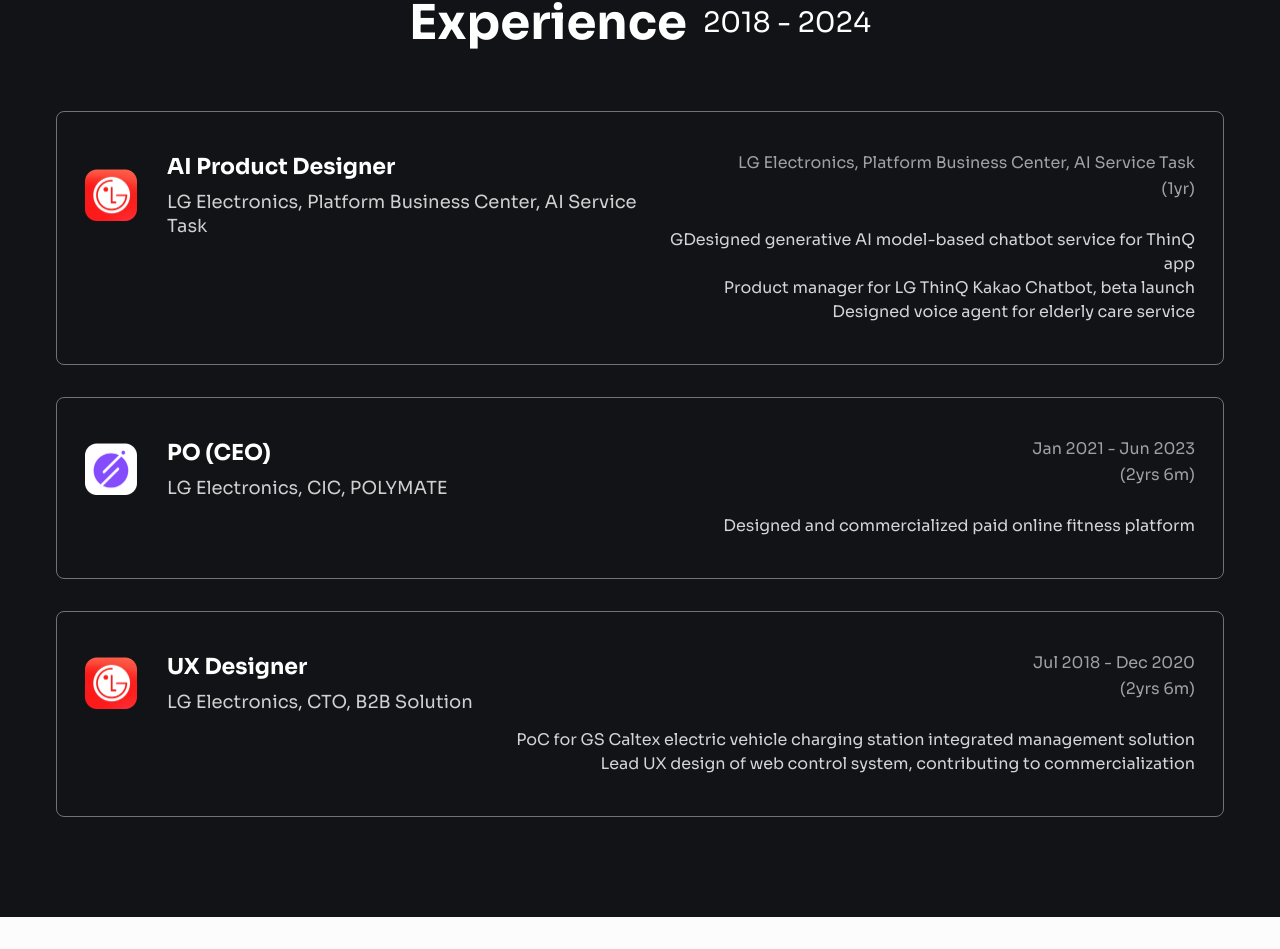
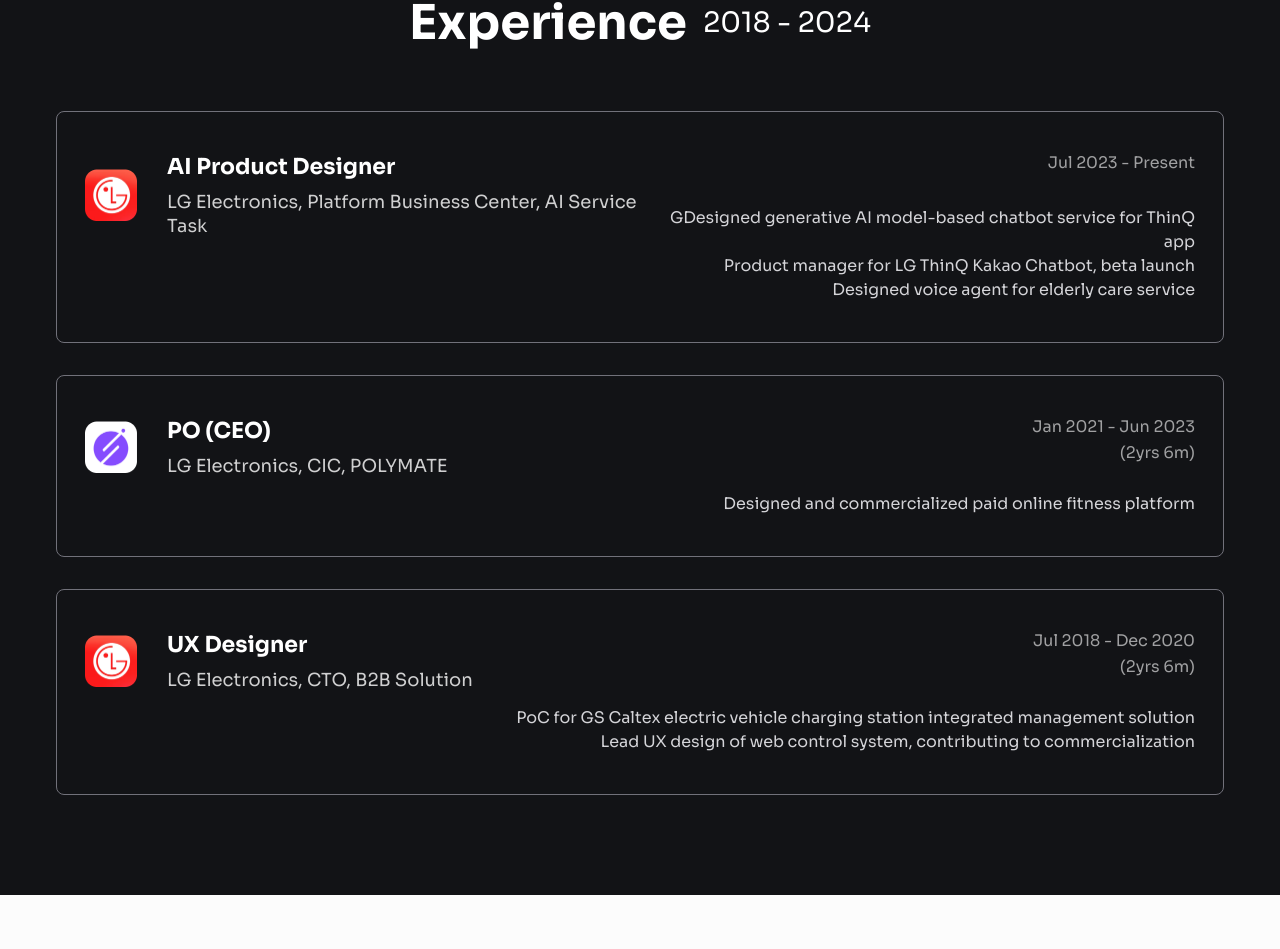
Before and after one commit to beforewit/portfolio, a Next.js app: page /about in a window 1280 px wide. Shown: the part 1387-2336 px from the top of the page. Built offline with nearby package versions, Linux system fonts and the light colour scheme.

Commit message:
fix. period 수정

```diff
--- a/app/about/page.tsx
+++ b/app/about/page.tsx
@@ -156,7 +156,7 @@
 ]
 
 const experiences = [
-  {iconSrc: lg, title: "AI Product Designer", subTitle: "LG Electronics, Platform Business Center, AI Service Task", period: "LG Electronics, Platform Business Center, AI Service Task", periodLength: "(1yr)", details: <div>GDesigned generative AI model-based chatbot service for ThinQ app<br/>Product manager for LG ThinQ Kakao Chatbot, beta launch<br/>Designed voice agent for elderly care service</div>},
+  {iconSrc: lg, title: "AI Product Designer", subTitle: "LG Electronics, Platform Business Center, AI Service Task", period: "Jul 2023 - Present", periodLength: "", details: <div>GDesigned generative AI model-based chatbot service for ThinQ app<br/>Product manager for LG ThinQ Kakao Chatbot, beta launch<br/>Designed voice agent for elderly care service</div>},
   {iconSrc: polymate, title: "PO (CEO)", subTitle: "LG Electronics, CIC, POLYMATE", period: "Jan 2021 - Jun 2023", periodLength: "(2yrs 6m)", details: <div>Designed and commercialized paid online fitness platform</div>},
   {iconSrc: lg, title: "UX Designer", subTitle: "LG Electronics, CTO, B2B Solution", period: "Jul 2018 - Dec 2020", periodLength: "(2yrs 6m)", details: <div>PoC for GS Caltex electric vehicle charging station integrated management solution<br/>Lead UX design of web control system, contributing to commercialization</div>},
 ]
```
